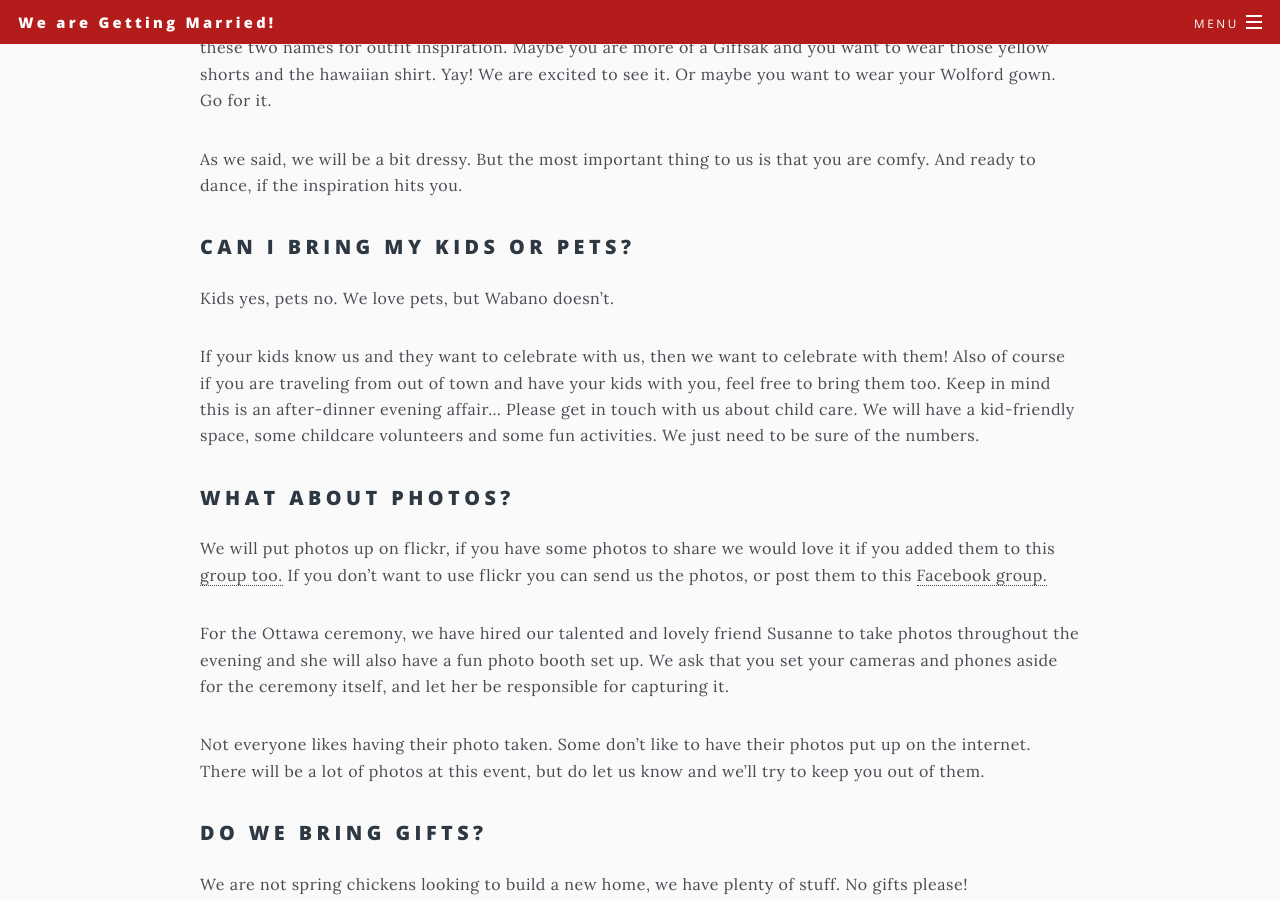
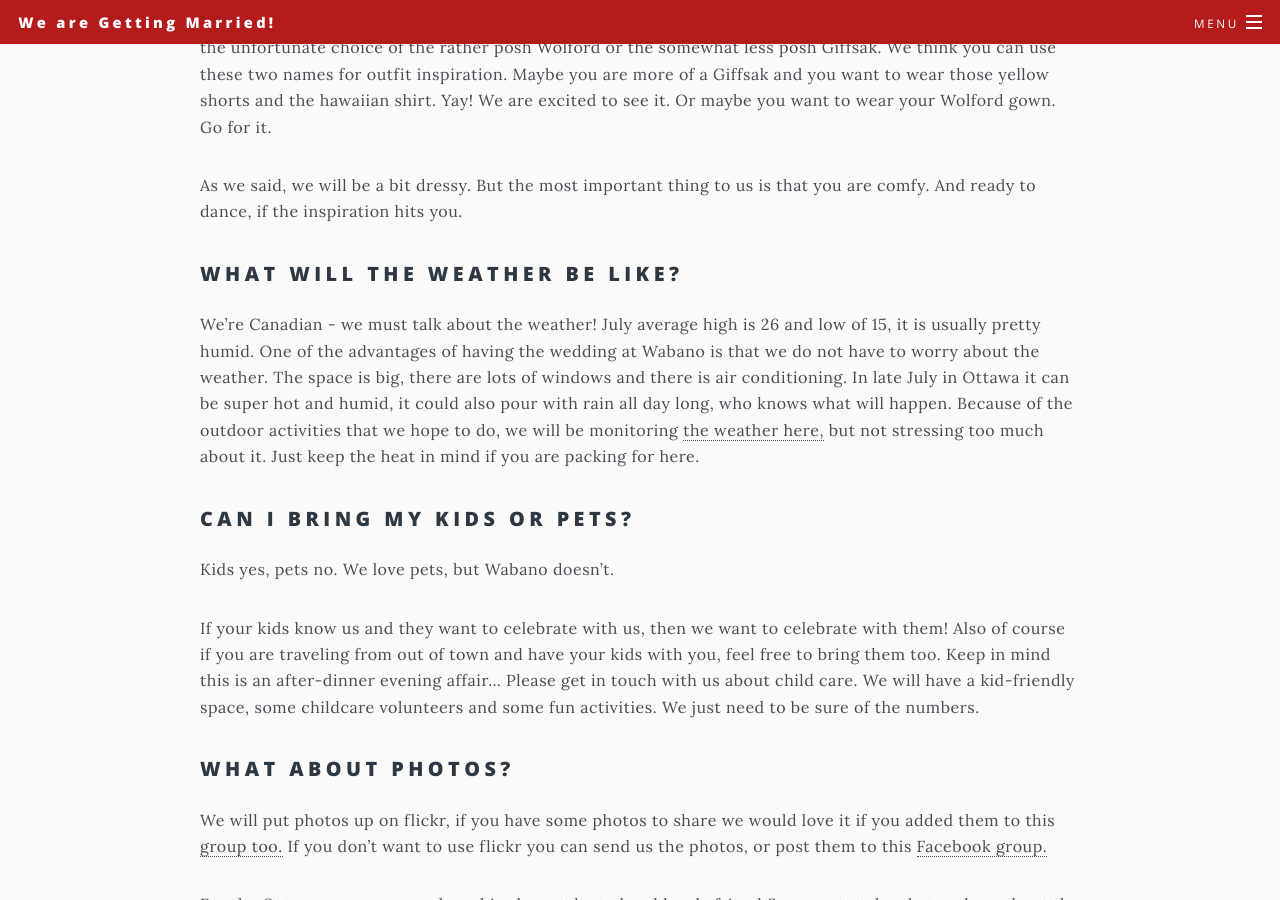
Before and after one commit to mgifford/gifsack-or-wolford, a Jekyll site: the page built from _pages/faq.md, in a window 1280 px wide and 900 px high, scrolled down 1834 px. Built offline with Jekyll 4.4.1, drawn with Linux system fonts in a browser that asks for light colours; some of the changed text lies outside the part shown.

Commit message:
added weather

```diff
--- a/_pages/faq.md
+++ b/_pages/faq.md
@@ -18,6 +18,7 @@ These mostly relate to the Ottawa wedding, but we will keep adding info here as
 - [What is a Quaker?](#what-is-a-quaker)
 - [What is a Quaker Wedding Certificate?](#what-is-a-quaker-wedding-certificate)
 - [What to wear?](#what-to-wear)
+- [What will the weather be like?](what-will-the-weather-be-like)
 - [Can I bring my kids or pets?](#can-i-bring-my-kids-or-pets)
 - [What about photos?](#what-about-photos)
 - [Do we bring gifts?](#do-we-bring-gifts)
@@ -52,6 +53,10 @@ We are going to get dressed up. We want you to be comfortable and to feel great.
 
 As we said, we will be a bit dressy. But the most important thing to us is that you are comfy. And ready to dance, if the inspiration hits you.
 
+## What will the weather be like?
+
+We're Canadian - we must talk about the weather! July average high is 26 and low of 15, it is usually pretty humid. One of the advantages of having the wedding at Wabano is that we do not have to worry about the weather. The space is big, there are lots of windows and there is air conditioning. In late July in Ottawa it can be super hot and humid, it could also pour with rain all day long, who knows what will happen. Because of the outdoor activities that we hope to do, we will be monitoring [the weather here,](https://weather.gc.ca/city/pages/on-118_metric_e.html) but not stressing too much about it. Just keep the heat in mind if you are packing for here.
+
 ## Can I bring my kids or pets?
 
 Kids yes, pets no. We love pets, but Wabano doesn't.
```
